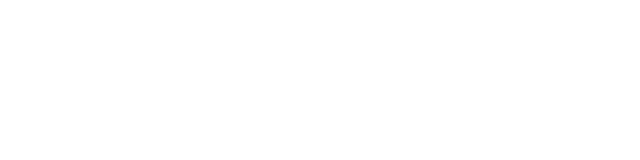
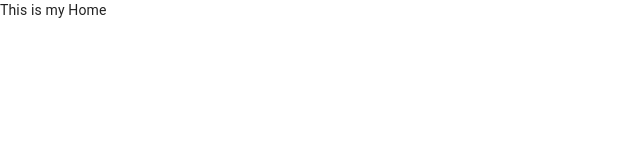
Before and after one commit to alemonas/react-ts-graphql, a React (Create React App) app: page / in a window 1280 px wide. Shown: the top 160 px of the page, without its empty margins (0-640 px from the left). Built offline with nearby package versions, Linux system fonts and the light colour scheme.

Commit message:
wip add routes

```diff
--- a/package.json
+++ b/package.json
@@ -13,6 +13,7 @@
     "@types/react": "^16.9.0",
     "@types/react-dom": "^16.9.0",
     "@types/react-redux": "^7.1.7",
+    "@types/react-router-dom": "^5.1.4",
     "react": "^16.13.1",
     "react-dom": "^16.13.1",
     "react-redux": "^7.2.0",
--- a/src/components/App.tsx
+++ b/src/components/App.tsx
@@ -1,13 +1,26 @@
-import React from 'react';
-import CssBaseline from '@material-ui/core/CssBaseline';
-import { ThemeProvider } from '@material-ui/core/styles';
+import CssBaseline from "@material-ui/core/CssBaseline";
+import { ThemeProvider } from "@material-ui/core/styles";
+import React from "react";
+import { BrowserRouter as Router, Route, Switch } from "react-router-dom";
 
-import theme from '../theme';
+import theme from "../theme";
+import Home from "../routes/home/Home";
+import About from "../routes/about/About";
 
 function App() {
   return (
     <ThemeProvider theme={theme}>
       <CssBaseline />
+      <Router>
+        <Switch>
+          <Route exact path="/">
+            <Home />
+          </Route>
+          <Route exact path="/about-us">
+            <About />
+          </Route>
+        </Switch>
+      </Router>
     </ThemeProvider>
   );
 }
--- /dev/null
+++ b/src/routes/about/About.tsx
@@ -0,0 +1,11 @@
+import React from 'react';
+
+function About() {
+  return (
+    <div>
+      About Us Page
+    </div>
+  );
+}
+
+export default About;
--- /dev/null
+++ b/src/routes/home/Home.tsx
@@ -0,0 +1,11 @@
+import React from 'react';
+
+function Home() {
+  return (
+    <div>
+      This is my Home
+    </div>
+  )
+}
+
+export default Home;
```
Also changed, not shown: 1 other file (tests, documents, lock files or other folders).
